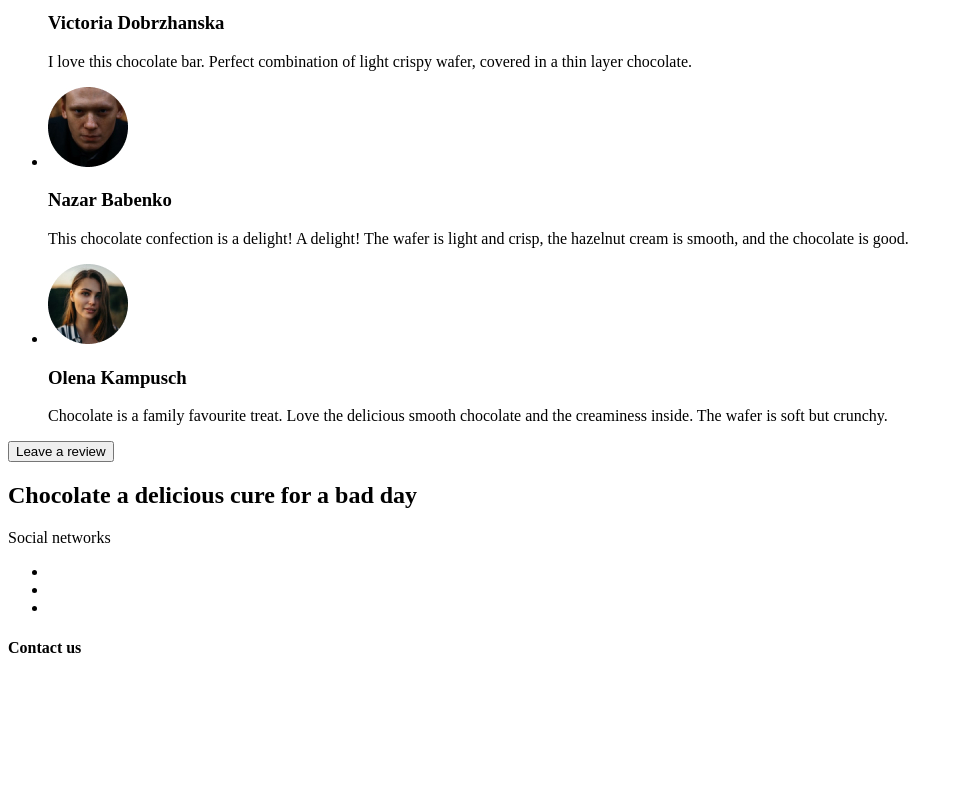
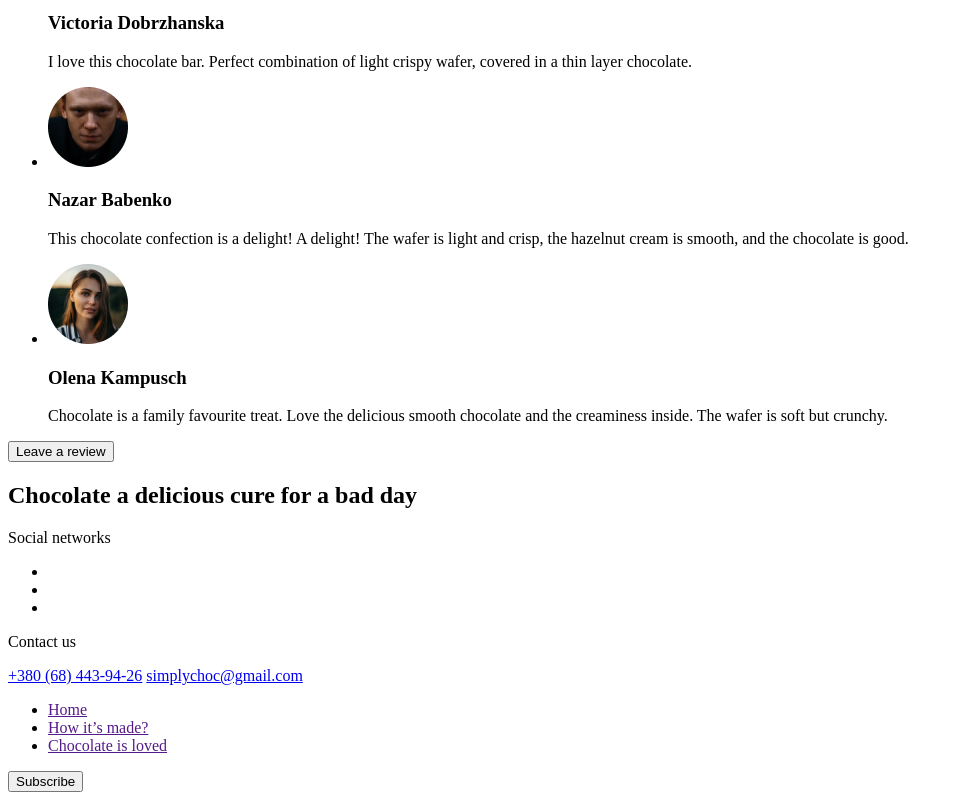
Before and after one commit to Vikto0004/chocolade, a plain HTML site: page index.html in a window 1280 px wide. Shown: the part 7135-7935 px from the top of the page, without its empty margins (0-963 px from the left). Before the commit the page ends 7813 px from the top, so only its background shows below. Drawn offline with Linux system fonts and the light colour scheme.

Commit message:
Update index.html

```diff
--- a/index.html
+++ b/index.html
@@ -202,9 +202,25 @@
         </ul>
 
         <nav>
-            <h4>Contact us</h4>
-            <a href=""
+            <p>Contact us</p>
+            <a href="tel:+380 (68) 443-94-26">+380 (68) 443-94-26</a>
+            <a href="mailto:simplychoc@gmail.com">simplychoc@gmail.com</a>
         </nav>
+
+        <ul>
+            <li>
+               <a href="">Home</a>
+            </li>
+            <li>
+               <a href="">How it’s made?</a>
+            </li>
+            <li>
+               <a href="">Chocolate is loved</a>
+            </li>
+         </ul>
+
+
+         <button type="button">Subscribe</button>
     </footer>
 </body>
 </html>
```
